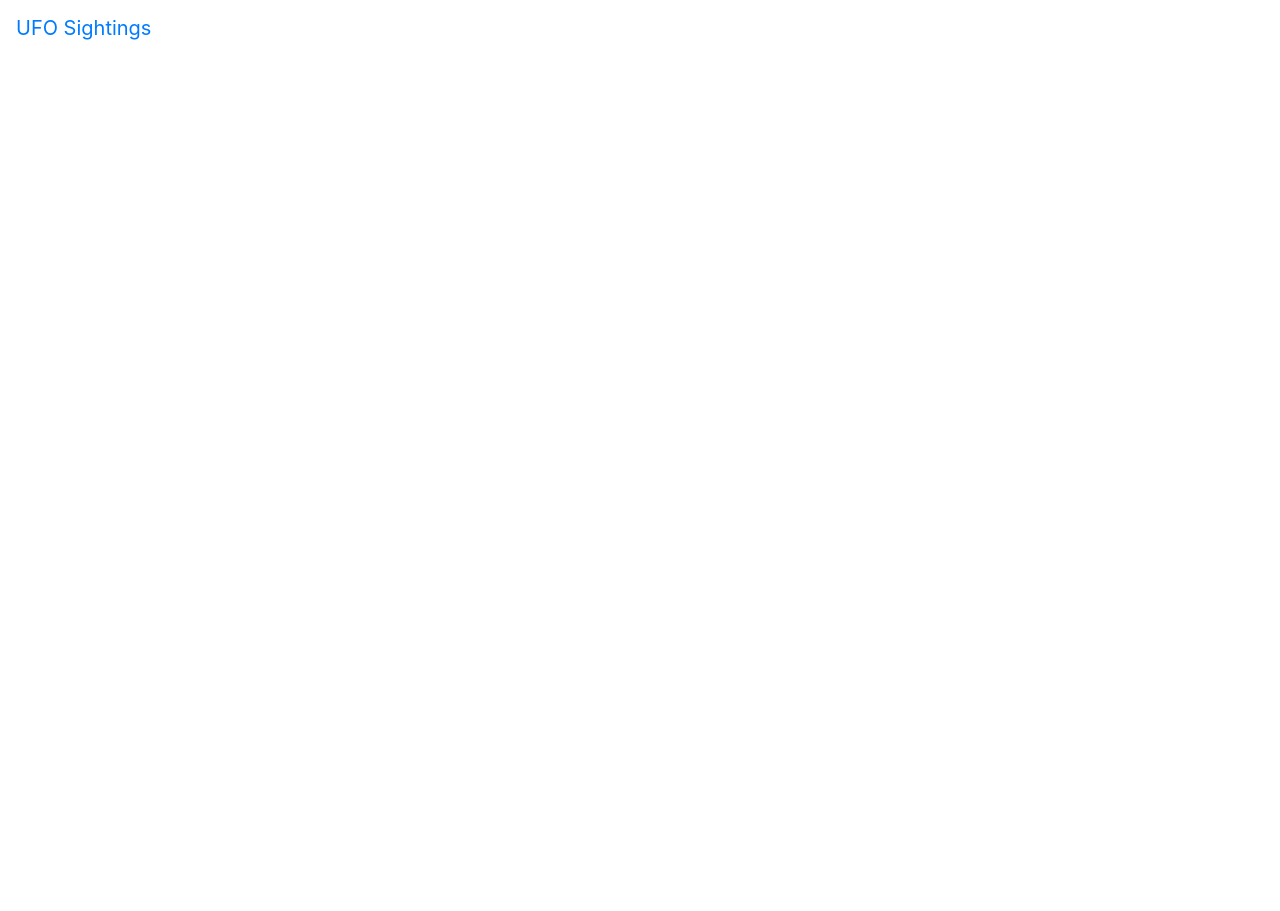
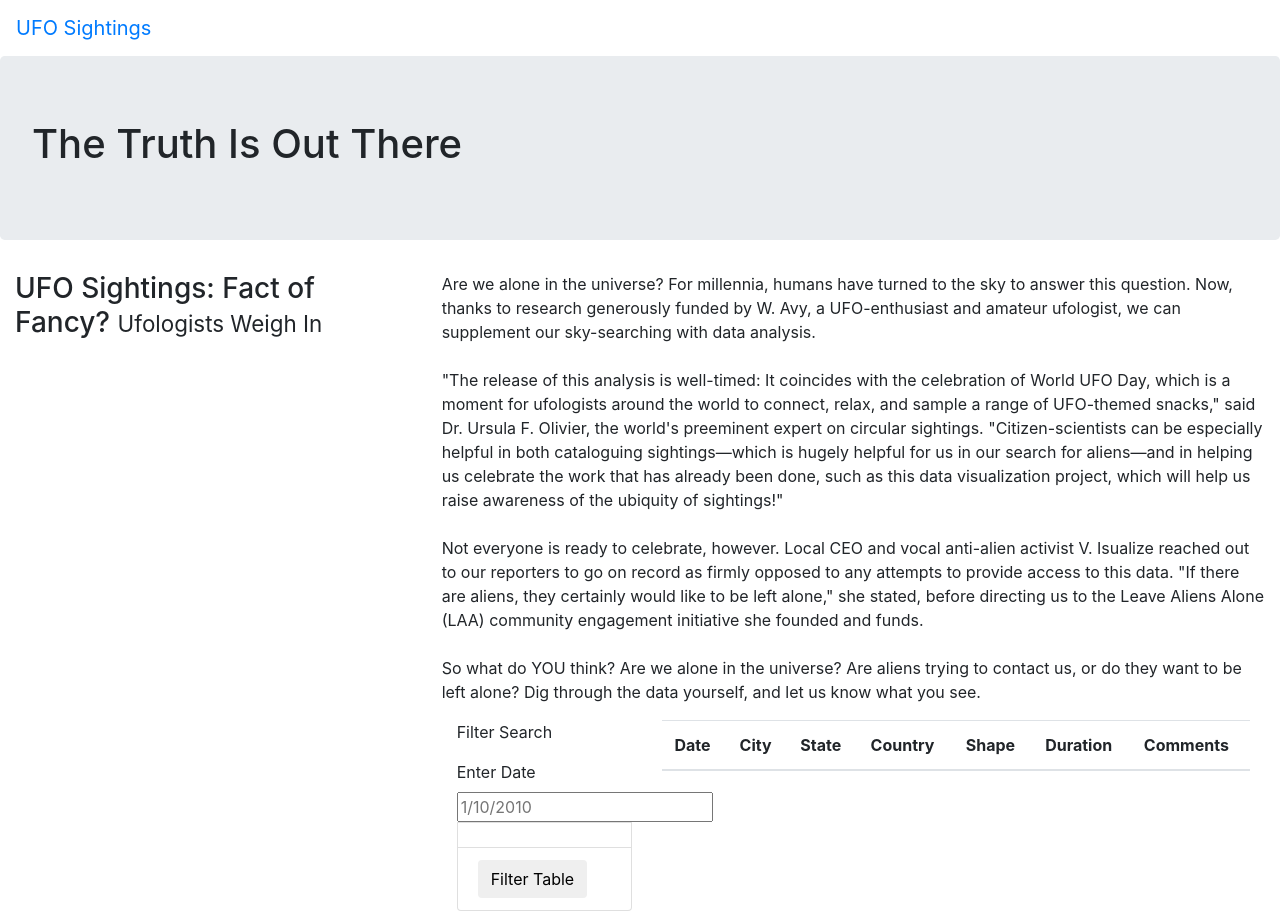
Before and after one commit to hkyopreston/UFOs, a plain HTML site: page index.html in a window 1280 px wide. Before the commit the page ends 800 px from the top, so only its background shows below. Drawn offline with nearby package versions, Linux system fonts and the light colour scheme.

Commit message:
11.6.1 Added Bootstrap compenents to UFO table

```diff
--- a/index.html
+++ b/index.html
@@ -18,6 +18,55 @@
         <nav class="navbar navbar-expand-lg">
             <a class="navbar-brand" href="index.html">UFO Sightings</a>
         </nav>
-	</div>
+    </div>
+    <div class="jumbotron">
+        <h1>The Truth Is Out There</h1>
+    </div>
+    <div class="container-fluid">
+        <div class="row">
+          <div class="col-md-4">
+            <h3>UFO Sightings: Fact of Fancy? <small>Ufologists Weigh In</small></h3>
+          </div>
+          <div class="col-md-8">
+            <p>
+              Are we alone in the universe? For millennia, humans have turned to the sky to answer this question. Now, thanks to research generously funded by W. Avy, a UFO-enthusiast and amateur ufologist, we can supplement our sky-searching with data analysis.<br><br>"The release of this analysis is well-timed: It coincides with the celebration of World UFO Day, which is a moment for ufologists around the world to connect, relax, and sample a range of UFO-themed snacks," said Dr. Ursula F. Olivier, the world's preeminent expert on circular sightings. "Citizen-scientists can be especially helpful in both cataloguing sightings—which is hugely helpful for us in our search for aliens—and in helping us celebrate the work that has already been done, such as this data visualization project, which will help us raise awareness of the ubiquity of sightings!"<br><br>Not everyone is ready to celebrate, however. Local CEO and vocal anti-alien activist V. Isualize reached out to our reporters to go on record as firmly opposed to any attempts to provide access to this data. "If there are aliens, they certainly would like to be left alone," she stated, before directing us to the Leave Aliens Alone (LAA) community engagement initiative she founded and funds.<br><br>So what do YOU think? Are we alone in the universe? Are aliens trying to contact us, or do they want to be left alone? Dig through the data yourself, and let us know what you see.
+
+
+            </p>
+        <div class="container-fluid">
+            <div class="row">
+                <div class="col-md-3">
+                    <form>
+                        <p>Filter Search</p>
+                      </form>
+                      <ul class="list-group">
+                    </ul>
+                    <label for="date">Enter Date</label>
+                    <input type="text" placeholder="1/10/2010" id="datetime" />
+                    </li>
+                    <li class="list-group-item">
+                        <li class="list-group-item">
+                            <button id="filter-btn" type="button" class="btn btn-default">Filter Table</button>
+                    </li>
+                </div>
+                <div class="col-md-9">
+                    <table class="table table-striped">
+                      <thead>
+                        <tr>
+                            <th>Date</th>
+                            <th>City</th>
+                            <th>State</th>
+                            <th>Country</th>
+                            <th>Shape</th>
+                            <th>Duration</th>
+                            <th>Comments</th>
+                        </tr>
+                      </thead>
+                      <tbody></tbody>
+                    </table>
+                  </div>
+          </div>
+        </div>
+      </div>
 </body>
 </html>
```
Also changed, not shown: static/css/js/app.js (+11 -0 lines).
